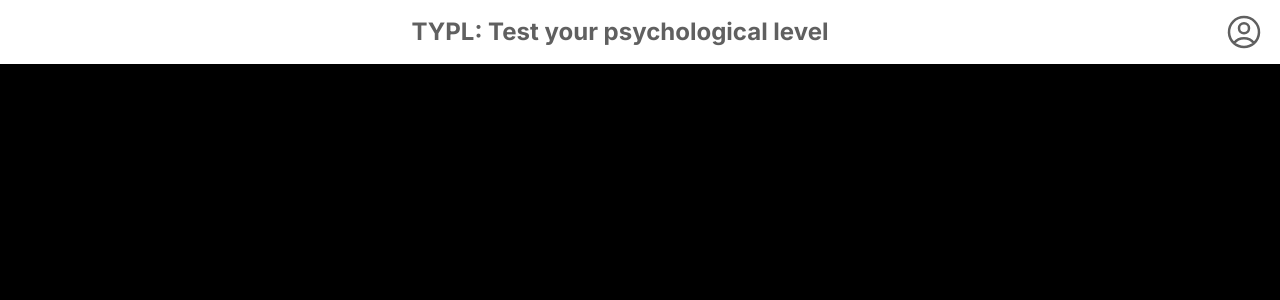
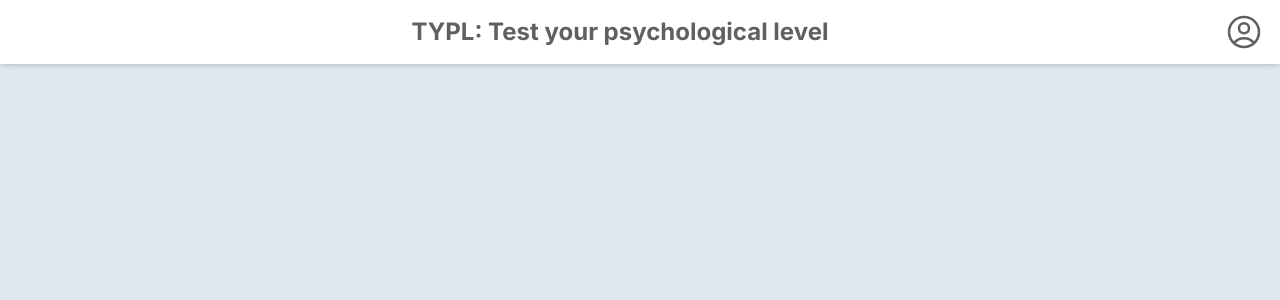
Before and after one commit to GEREGUR/TYPL, a Next.js app: page / in a window 1280 px wide. Shown: the top 300 px of the page. Built offline with nearby package versions, Linux system fonts and the light colour scheme.

Commit message:
Started working on Sign Up logic and UI

```diff
--- a/app/_components/login.tsx
+++ /dev/null
@@ -1,3 +0,0 @@
-export const Login = () => {
-  return <div className="h-screen w-screen bg-black"></div>;
-};
--- a/app/page.tsx
+++ b/app/page.tsx
@@ -1,5 +1,3 @@
-import { Login } from "./_components/login";
-
 export default function Home() {
-  return <Login />;
+  return <></>;
 }
```
Also changed, not shown: 1 other file (tests, documents, lock files or other folders).
